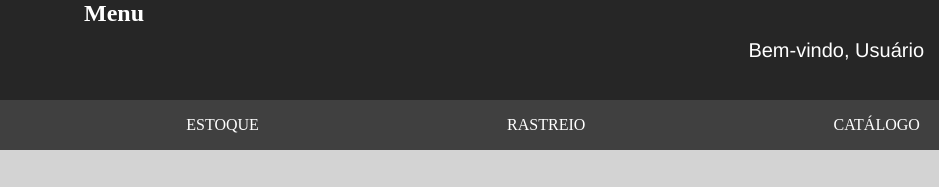
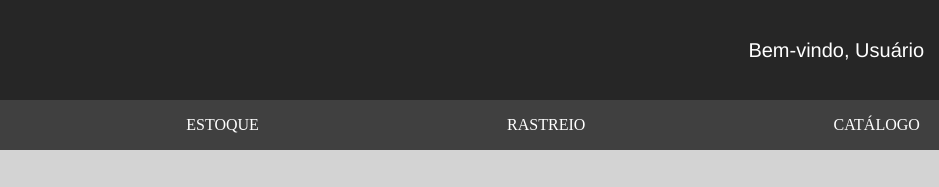
Before and after one commit to Lusan-create/Projeto_Integrador_1Sem, a plain HTML site: page menu.html in a window 1280 px wide. Shown: the top 187 px of the page, 236-1175 px from the left. Drawn offline with Linux system fonts and the light colour scheme.

Commit message:
Fix nas páginas

```diff
--- a/menu.html
+++ b/menu.html
@@ -10,9 +10,6 @@
 <body>
         <header>
             <img src="imgs/logo_empresa.png" alt="Logo Ferragens Negrão" class="logo">
-            <section>
-                <h1>Menu</h1>
-            </section>
             <section class="user_login">
                 <p>Bem-vindo, Usuário</p>
                 <img src="imgs/user_avatar.png" alt="Foto de perfil do usuário" class="user_pic">
--- a/style.css
+++ b/style.css
@@ -15,7 +15,7 @@ body {
 header {
     /*Configurações de organização*/
     display: grid;
-    grid-template-columns: 1fr 1fr 2fr;
+    grid-template-columns: 1fr 2fr;
     row-gap: 10%;
 
     /*Configurações de estilo*/
```
